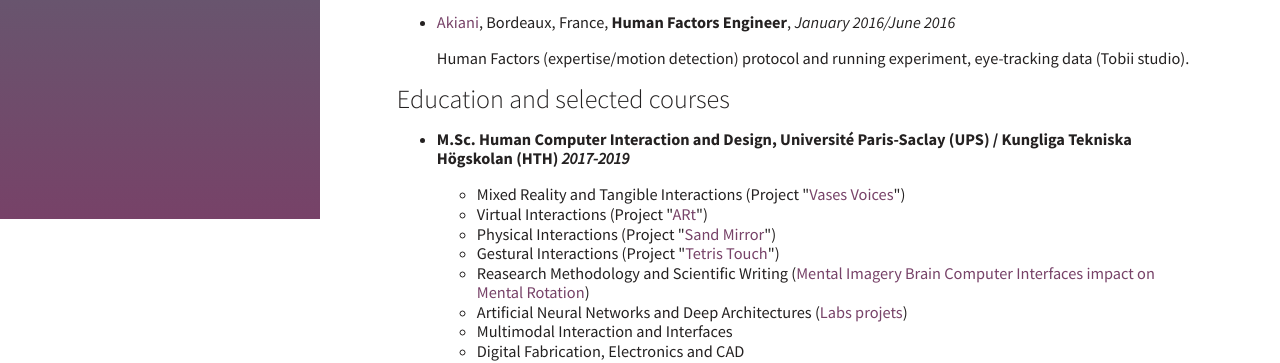
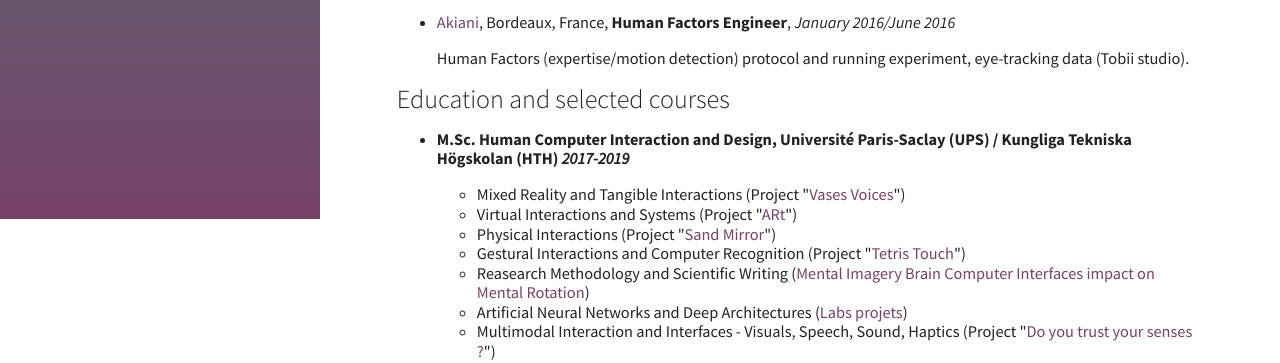
Before and after one commit to tgll/site, a plain HTML site: page pages/about.html in a window 1280 px wide. Shown: the part 581-944 px from the top of the page. Drawn offline with Linux system fonts and the light colour scheme.

Commit message:
update tools / about

```diff
--- a/pages/about.html
+++ b/pages/about.html
@@ -123,12 +123,12 @@
 <p><strong>M.Sc. Human Computer Interaction and Design, Université Paris-Saclay (UPS) / Kungliga Tekniska Högskolan (HTH) <em>2017-2019</em></strong></p>
 <ul>
 <li>Mixed Reality and Tangible Interactions (Project "<a href="https://github.com/tgll/vases-voices/blob/master/VasesVoices_GILLIARD.pdf" target="_blank">Vases Voices</a>")</li>
-<li>Virtual Interactions (Project "<a href="https://github.com/tgll/ARt/blob/master/ARt_DesignPaper_GILLIARD-HUSSEIN.pdf" target="_blank">ARt</a>")</li>
+<li>Virtual Interactions and Systems (Project "<a href="https://github.com/tgll/ARt/blob/master/ARt_DesignPaper_GILLIARD-HUSSEIN.pdf" target="_blank">ARt</a>")</li>
 <li>Physical Interactions (Project "<a href="https://github.com/tgll/sand-mirror" target="_blank">Sand Mirror</a>")</li>
-<li>Gestural Interactions (Project "<a href="https://github.com/tgll/tetris-touch/blob/master/GMI%20project%20-%20class%20presentation%20.pdf" target="_blank">Tetris Touch</a>")</li>
+<li>Gestural Interactions and Computer Recognition (Project "<a href="https://github.com/tgll/tetris-touch/blob/master/GMI%20project%20-%20class%20presentation%20.pdf" target="_blank">Tetris Touch</a>")</li>
 <li>Reasearch Methodology and Scientific Writing (<a href="https://github.com/tgll/tgll.github.io/blob/master/files/projects/GILLIARD_II2202_MentalRotationimpactBCI_20190115.pdf" target="_blank">Mental Imagery Brain Computer Interfaces impact on Mental Rotation</a>)</li>
 <li>Artificial Neural Networks and Deep Architectures (<a href="https://github.com/tgll/neuralnetworks-labs" target="_blank">Labs projets</a>)</li>
-<li>Multimodal Interaction and Interfaces</li>
+<li>Multimodal Interaction and Interfaces - Visuals, Speech, Sound, Haptics (Project "<a href="https://github.com/tgll/tgll.github.io/blob/master/files/projects/Doyoutrustyoursenses_group33.pdf" target="_blank">Do you trust your senses ?</a>")</li>
 <li>Digital Fabrication, Electronics and CAD</li>
 <li>Evaluation of Interactive Systems</li>
 <li>Programming</li>
```
Also changed, not shown: pages/tools.html (+2 -2 lines), 1 other file.
